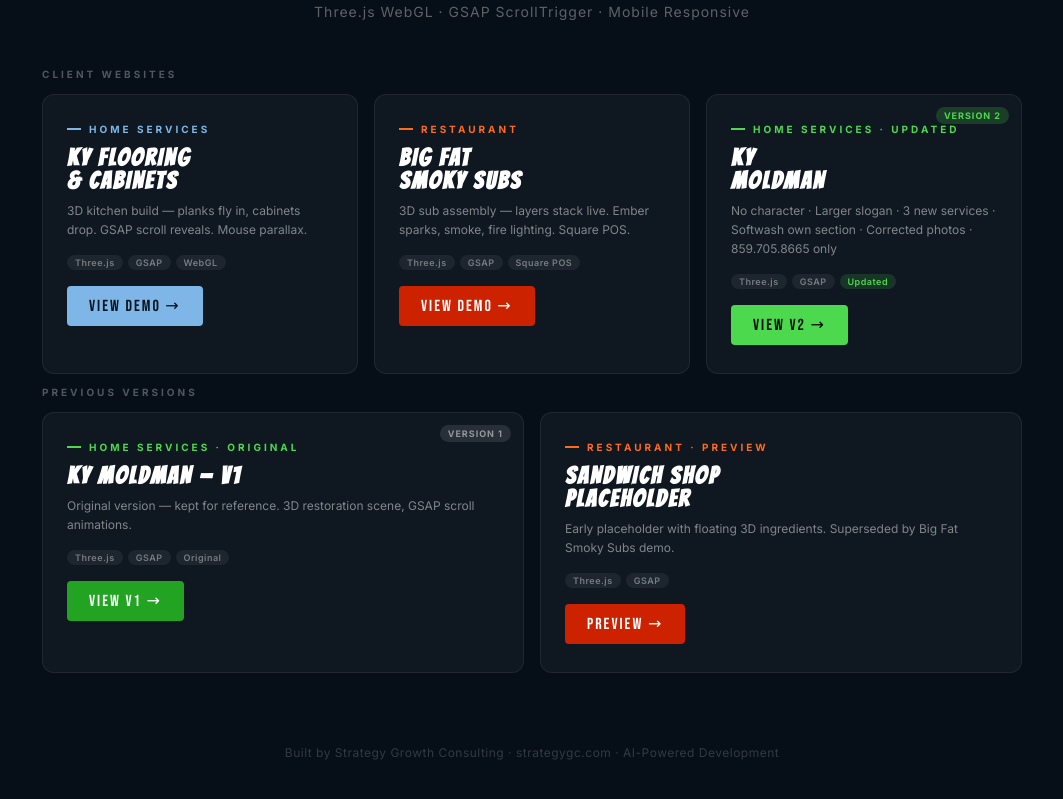
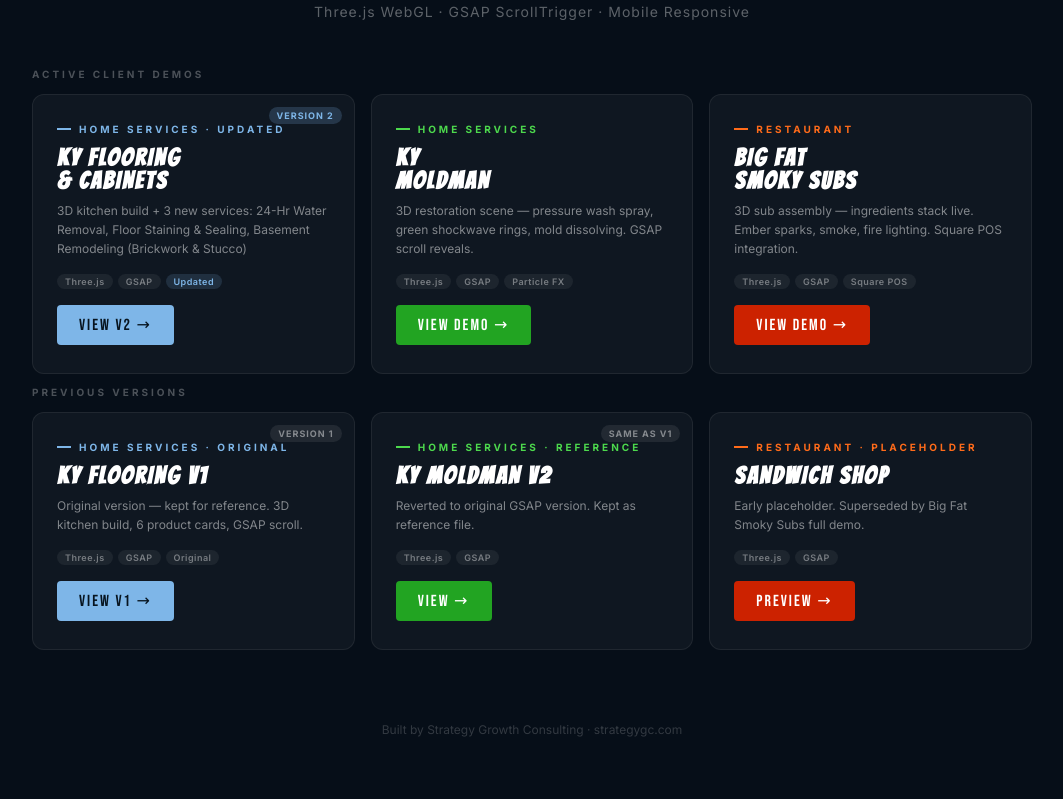
Before and after one commit to mcdonnellm2/sgc-client-demos, a plain HTML site: page index.html in a window 1280 px wide. Shown: the part 147-946 px from the top of the page, without its empty margins (108-1171 px from the left). Drawn offline with nearby package versions, Linux system fonts and the light colour scheme.

Commit message:
Update index — KY Flooring v2 active, Moldman reverted

```diff
--- a/index.html
+++ b/index.html
@@ -12,40 +12,39 @@ body{font-family:'Inter',sans-serif;background:#060E18;color:#fff;min-height:100
 .brand{font-family:'Bebas Neue',cursive;font-size:12px;letter-spacing:5px;color:rgba(255,255,255,0.28);margin-bottom:12px;text-align:center;}
 h1{font-family:'Bangers',cursive;font-size:clamp(36px,5vw,72px);letter-spacing:3px;text-align:center;margin-bottom:6px;background:linear-gradient(135deg,#7EB6E8,#A8D4F5);-webkit-background-clip:text;-webkit-text-fill-color:transparent;opacity:0;}
 .tagline{font-size:14px;color:rgba(255,255,255,0.35);margin-bottom:48px;text-align:center;letter-spacing:1px;opacity:0;}
-.section-label{font-size:10px;font-weight:700;letter-spacing:3px;text-transform:uppercase;color:rgba(255,255,255,0.3);margin-bottom:14px;width:100%;max-width:980px;opacity:0;}
-.grid{display:grid;grid-template-columns:repeat(3,1fr);gap:16px;max-width:980px;width:100%;margin-bottom:12px;}
-.grid2{display:grid;grid-template-columns:1fr 1fr;gap:16px;max-width:980px;width:100%;margin-bottom:40px;}
+.section-label{font-size:10px;font-weight:700;letter-spacing:3px;text-transform:uppercase;color:rgba(255,255,255,0.28);margin-bottom:14px;width:100%;max-width:1000px;opacity:0;}
+.grid{display:grid;grid-template-columns:repeat(3,1fr);gap:16px;max-width:1000px;width:100%;margin-bottom:12px;}
+.grid2{display:grid;grid-template-columns:repeat(3,1fr);gap:16px;max-width:1000px;width:100%;margin-bottom:40px;}
 .card{background:rgba(255,255,255,0.04);border:1px solid rgba(255,255,255,0.07);border-radius:12px;padding:28px 24px;text-decoration:none;color:#fff;transition:transform .25s,box-shadow .25s,border-color .3s;opacity:0;position:relative;overflow:hidden;}
 .card::before{content:'';position:absolute;inset:0;opacity:0;transition:opacity .3s;border-radius:12px;}
 .card.fl::before{background:linear-gradient(135deg,rgba(27,58,92,0.75),rgba(36,80,122,0.3));}
+.card.fl2::before{background:linear-gradient(135deg,rgba(15,40,80,0.85),rgba(36,80,122,0.4));}
 .card.mm::before{background:linear-gradient(135deg,rgba(13,43,13,0.75),rgba(34,107,26,0.3));}
-.card.mm2::before{background:linear-gradient(135deg,rgba(5,26,5,0.85),rgba(34,107,26,0.4));}
 .card.sub::before{background:linear-gradient(135deg,rgba(40,15,0,0.8),rgba(100,30,0,0.3));}
 .card:hover{transform:translateY(-6px);box-shadow:0 20px 56px rgba(0,0,0,0.5);}
 .card:hover::before{opacity:1;}
-.card:hover.fl{border-color:rgba(126,182,232,0.4);}
-.card:hover.mm,.card:hover.mm2{border-color:rgba(77,217,77,0.4);}
+.card:hover.fl,.card:hover.fl2{border-color:rgba(126,182,232,0.4);}
+.card:hover.mm{border-color:rgba(77,217,77,0.4);}
 .card:hover.sub{border-color:rgba(255,107,26,0.5);}
 .v-badge{position:absolute;top:12px;right:12px;font-size:9px;font-weight:700;letter-spacing:1px;padding:3px 8px;border-radius:10px;}
-.v1{background:rgba(255,255,255,0.1);color:rgba(255,255,255,0.5);}
-.v2{background:rgba(77,217,77,0.2);color:#4DD94D;}
+.v1{background:rgba(255,255,255,0.08);color:rgba(255,255,255,0.45);}
+.v2b{background:rgba(126,182,232,0.2);color:#7EB6E8;}
 .ci{position:relative;z-index:1;}
 .ct{font-size:10px;font-weight:700;letter-spacing:3px;text-transform:uppercase;margin-bottom:12px;display:flex;align-items:center;gap:8px;}
 .ct::before{content:'';width:14px;height:2px;display:inline-block;}
-.fl .ct{color:#7EB6E8;} .fl .ct::before{background:#7EB6E8;}
-.mm .ct,.mm2 .ct{color:#4DD94D;} .mm .ct::before,.mm2 .ct::before{background:#4DD94D;}
+.fl .ct,.fl2 .ct{color:#7EB6E8;} .fl .ct::before,.fl2 .ct::before{background:#7EB6E8;}
+.mm .ct{color:#4DD94D;} .mm .ct::before{background:#4DD94D;}
 .sub .ct{color:#FF6B1A;} .sub .ct::before{background:#FF6B1A;}
 .card h2{font-family:'Bangers',cursive;font-size:24px;letter-spacing:2px;margin-bottom:8px;line-height:.95;}
 .card p{font-size:12px;color:rgba(255,255,255,0.48);line-height:1.6;margin-bottom:16px;}
 .pills{display:flex;gap:5px;flex-wrap:wrap;margin-bottom:16px;}
 .pill{font-size:9px;font-weight:600;letter-spacing:.5px;padding:2px 8px;border-radius:10px;background:rgba(255,255,255,0.06);color:rgba(255,255,255,0.4);}
-.new-pill{background:rgba(77,217,77,0.15);color:#4DD94D;}
+.new-pill{background:rgba(126,182,232,0.15);color:#7EB6E8;}
 .cta{font-family:'Bebas Neue',cursive;font-size:16px;letter-spacing:2px;padding:10px 22px;border-radius:4px;display:inline-block;}
-.fl .cta{background:#7EB6E8;color:#07141F;}
+.fl .cta,.fl2 .cta{background:#7EB6E8;color:#07141F;}
 .mm .cta{background:#22A422;color:#fff;}
-.mm2 .cta{background:#4DD94D;color:#050D05;}
 .sub .cta{background:#CC2200;color:#fff;}
-.fn{margin-top:32px;font-size:12px;color:rgba(255,255,255,0.18);text-align:center;letter-spacing:.5px;opacity:0;}
+.fn{margin-top:32px;font-size:12px;color:rgba(255,255,255,0.18);text-align:center;opacity:0;}
 @media(max-width:700px){.grid,.grid2{grid-template-columns:1fr;}}
 </style>
 </head>
@@ -54,14 +53,24 @@ h1{font-family:'Bangers',cursive;font-size:clamp(36px,5vw,72px);letter-spacing:3
 <h1 id="h1">CLIENT DEMO SITES</h1>
 <p class="tagline" id="tl">Three.js WebGL · GSAP ScrollTrigger · Mobile Responsive</p>
 
-<div class="section-label" id="sl1">Client Websites</div>
+<div class="section-label" id="sl1">Active Client Demos</div>
 <div class="grid">
-  <a href="ky-flooring-gsap.html" class="card fl" id="c1">
+  <a href="ky-flooring-v2.html" class="card fl2" id="c1">
+    <span class="v-badge v2b">VERSION 2</span>
+    <div class="ci">
+      <div class="ct">Home Services · Updated</div>
+      <h2>KY FLOORING<br>&amp; CABINETS</h2>
+      <p>3D kitchen build + 3 new services: 24-Hr Water Removal, Floor Staining &amp; Sealing, Basement Remodeling (Brickwork &amp; Stucco)</p>
+      <div class="pills"><span class="pill">Three.js</span><span class="pill">GSAP</span><span class="pill new-pill">Updated</span></div>
+      <div class="cta">View v2 →</div>
+    </div>
+  </a>
+  <a href="ky-moldman-gsap.html" class="card mm" id="c2">
     <div class="ci">
       <div class="ct">Home Services</div>
-      <h2>KY FLOORING<br>&amp; CABINETS</h2>
-      <p>3D kitchen build — planks fly in, cabinets drop. GSAP scroll reveals. Mouse parallax.</p>
-      <div class="pills"><span class="pill">Three.js</span><span class="pill">GSAP</span><span class="pill">WebGL</span></div>
+      <h2>KY<br>MOLDMAN</h2>
+      <p>3D restoration scene — pressure wash spray, green shockwave rings, mold dissolving. GSAP scroll reveals.</p>
+      <div class="pills"><span class="pill">Three.js</span><span class="pill">GSAP</span><span class="pill">Particle FX</span></div>
       <div class="cta">View Demo →</div>
     </div>
   </a>
@@ -69,52 +78,52 @@ h1{font-family:'Bangers',cursive;font-size:clamp(36px,5vw,72px);letter-spacing:3
     <div class="ci">
       <div class="ct">Restaurant</div>
       <h2>BIG FAT<br>SMOKY SUBS</h2>
-      <p>3D sub assembly — layers stack live. Ember sparks, smoke, fire lighting. Square POS.</p>
+      <p>3D sub assembly — ingredients stack live. Ember sparks, smoke, fire lighting. Square POS integration.</p>
       <div class="pills"><span class="pill">Three.js</span><span class="pill">GSAP</span><span class="pill">Square POS</span></div>
       <div class="cta">View Demo →</div>
-    </div>
-  </a>
-  <a href="ky-moldman-v2.html" class="card mm2" id="c4">
-    <span class="v-badge v2">VERSION 2</span>
-    <div class="ci">
-      <div class="ct">Home Services · Updated</div>
-      <h2>KY<br>MOLDMAN</h2>
-      <p>No character · Larger slogan · 3 new services · Softwash own section · Corrected photos · 859.705.8665 only</p>
-      <div class="pills"><span class="pill">Three.js</span><span class="pill">GSAP</span><span class="pill new-pill">Updated</span></div>
-      <div class="cta">View v2 →</div>
     </div>
   </a>
 </div>
 
 <div class="section-label" id="sl2">Previous Versions</div>
 <div class="grid2">
-  <a href="ky-moldman-gsap.html" class="card mm" id="c2">
+  <a href="ky-flooring-gsap.html" class="card fl" id="c4">
     <span class="v-badge v1">VERSION 1</span>
     <div class="ci">
       <div class="ct">Home Services · Original</div>
-      <h2>KY MOLDMAN — V1</h2>
-      <p>Original version — kept for reference. 3D restoration scene, GSAP scroll animations.</p>
+      <h2>KY FLOORING v1</h2>
+      <p>Original version — kept for reference. 3D kitchen build, 6 product cards, GSAP scroll.</p>
       <div class="pills"><span class="pill">Three.js</span><span class="pill">GSAP</span><span class="pill">Original</span></div>
       <div class="cta">View v1 →</div>
     </div>
   </a>
-  <a href="sandwich-shop.html" class="card sub" id="c5">
+  <a href="ky-moldman-v2.html" class="card mm" id="c5">
+    <span class="v-badge v1">SAME AS V1</span>
     <div class="ci">
-      <div class="ct">Restaurant · Preview</div>
-      <h2>SANDWICH SHOP<br>PLACEHOLDER</h2>
-      <p>Early placeholder with floating 3D ingredients. Superseded by Big Fat Smoky Subs demo.</p>
+      <div class="ct">Home Services · Reference</div>
+      <h2>KY MOLDMAN v2</h2>
+      <p>Reverted to original GSAP version. Kept as reference file.</p>
+      <div class="pills"><span class="pill">Three.js</span><span class="pill">GSAP</span></div>
+      <div class="cta">View →</div>
+    </div>
+  </a>
+  <a href="sandwich-shop.html" class="card sub" id="c6">
+    <div class="ci">
+      <div class="ct">Restaurant · Placeholder</div>
+      <h2>SANDWICH SHOP</h2>
+      <p>Early placeholder. Superseded by Big Fat Smoky Subs full demo.</p>
       <div class="pills"><span class="pill">Three.js</span><span class="pill">GSAP</span></div>
       <div class="cta">Preview →</div>
     </div>
   </a>
 </div>
 
-<p class="fn" id="fn">Built by Strategy Growth Consulting · strategygc.com · AI-Powered Development</p>
+<p class="fn" id="fn">Built by Strategy Growth Consulting · strategygc.com</p>
 <script>
 gsap.to('#h1',{opacity:1,y:0,duration:0.8,delay:0.2,ease:'power3.out'});
 gsap.to('#tl',{opacity:1,duration:0.7,delay:0.5});
-gsap.to(['#sl1','#sl2'],{opacity:1,duration:0.5,delay:0.6,stagger:0.1});
-gsap.to(['#c1','#c2','#c3','#c4','#c5'],{opacity:1,y:0,duration:0.7,stagger:0.12,delay:0.7,ease:'power3.out'});
+gsap.to(['#sl1','#sl2'],{opacity:1,duration:0.5,delay:0.6,stagger:0.15});
+gsap.to(['#c1','#c2','#c3','#c4','#c5','#c6'],{opacity:1,y:0,duration:0.7,stagger:0.1,delay:0.75,ease:'power3.out'});
 gsap.to('#fn',{opacity:1,duration:0.6,delay:1.5});
 </script>
 </body>
```
